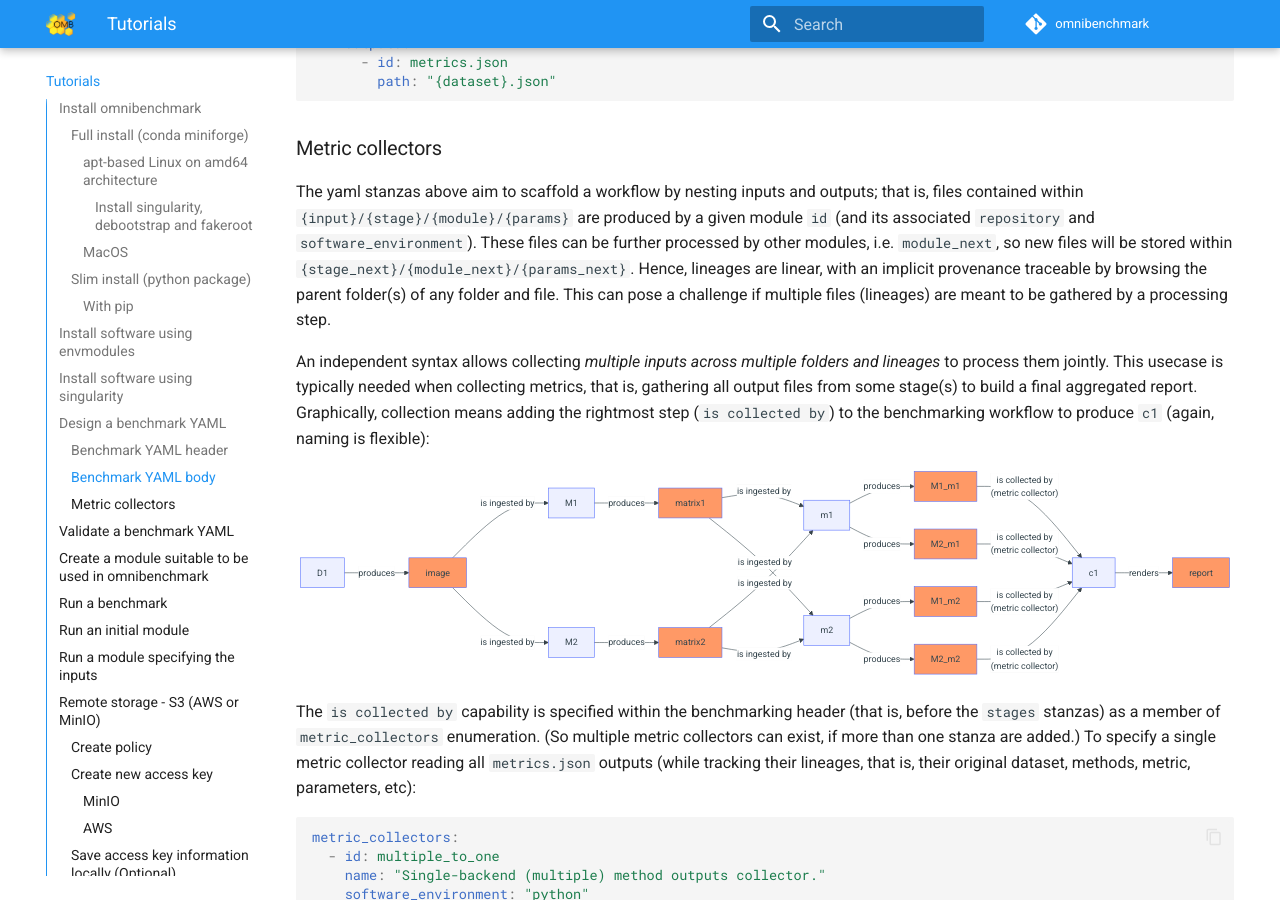
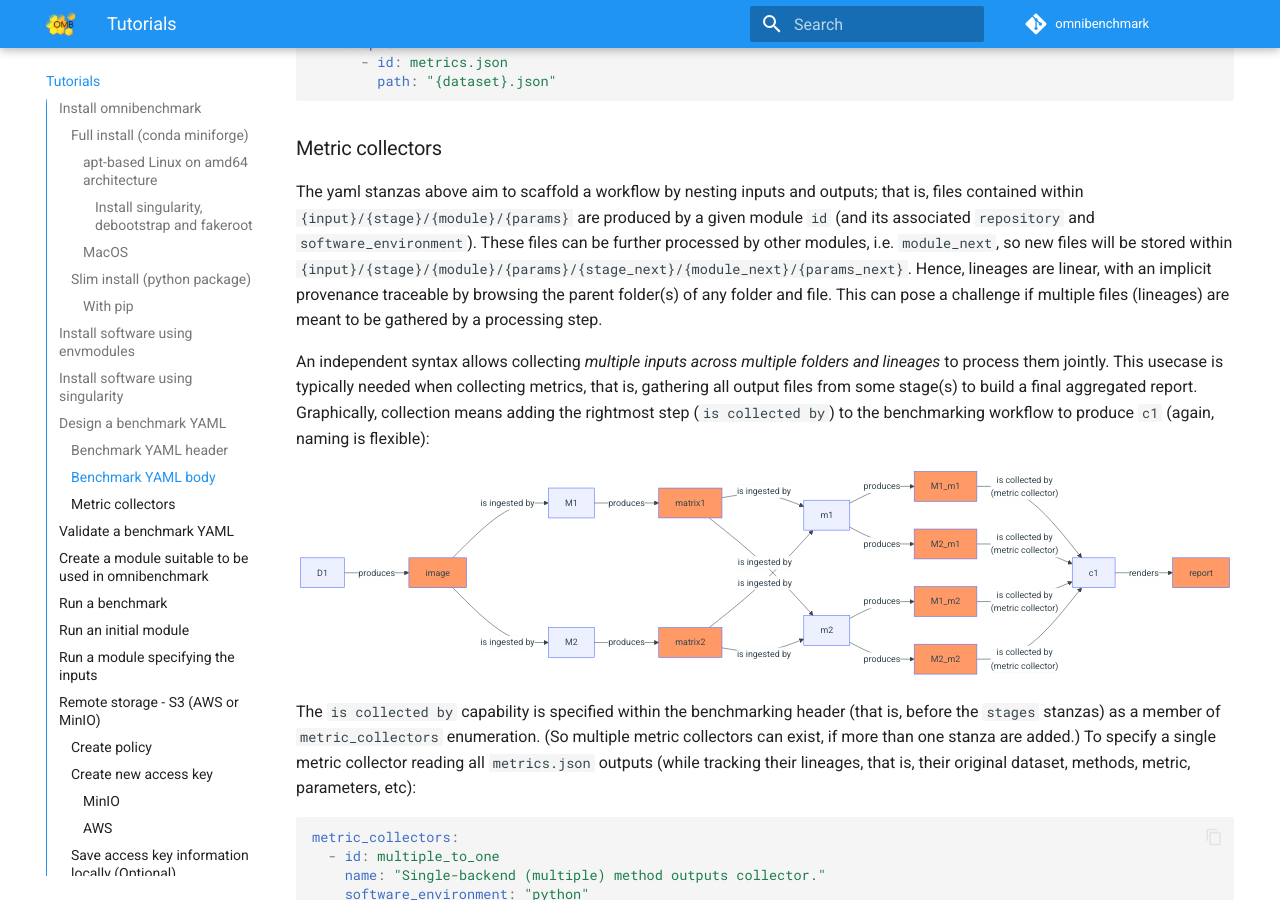
Before and after one commit to omnibenchmark/omnibenchmark, an MkDocs documentation site: the page built from docs/src/tutorial.md, in a window 1280 px wide and 900 px high, scrolled down 10842 px. Built offline with MkDocs 1.6.1 and Material for MkDocs 9.7.7, drawn with Linux system fonts in a browser that asks for light colours; comment, search, counter and statistics services are not loaded; the version menu is left out.

Commit message:
Update tutorial.md

```diff
--- a/docs/src/tutorial.md
+++ b/docs/src/tutorial.md
@@ -791,7 +791,7 @@ stages:
 
 ### Metric collectors
 
-The yaml stanzas above aim to scaffold a workflow by nesting inputs and outputs; that is, files contained within `{input}/{stage}/{module}/{params}` are produced by a given module `id` (and its associated `repository` and `software_environment`). These files can be further processed by other modules, i.e. `module_next`, so new files will be stored within `{stage_next}/{module_next}/{params_next}`. Hence, lineages are linear, with an implicit provenance traceable by browsing the parent folder(s) of any folder and file. This can pose a challenge if multiple files (lineages) are meant to be gathered by a processing step.
+The yaml stanzas above aim to scaffold a workflow by nesting inputs and outputs; that is, files contained within `{input}/{stage}/{module}/{params}` are produced by a given module `id` (and its associated `repository` and `software_environment`). These files can be further processed by other modules, i.e. `module_next`, so new files will be stored within `{input}/{stage}/{module}/{params}/{stage_next}/{module_next}/{params_next}`. Hence, lineages are linear, with an implicit provenance traceable by browsing the parent folder(s) of any folder and file. This can pose a challenge if multiple files (lineages) are meant to be gathered by a processing step.
 
 An independent syntax allows collecting _multiple inputs across multiple folders and lineages_ to process them jointly. This usecase is typically needed when collecting metrics, that is, gathering all output files from some stage(s) to build a final aggregated report. Graphically, collection means adding the rightmost step  (`is collected by`) to the benchmarking workflow to produce `c1` (again, naming is flexible):
 
```
